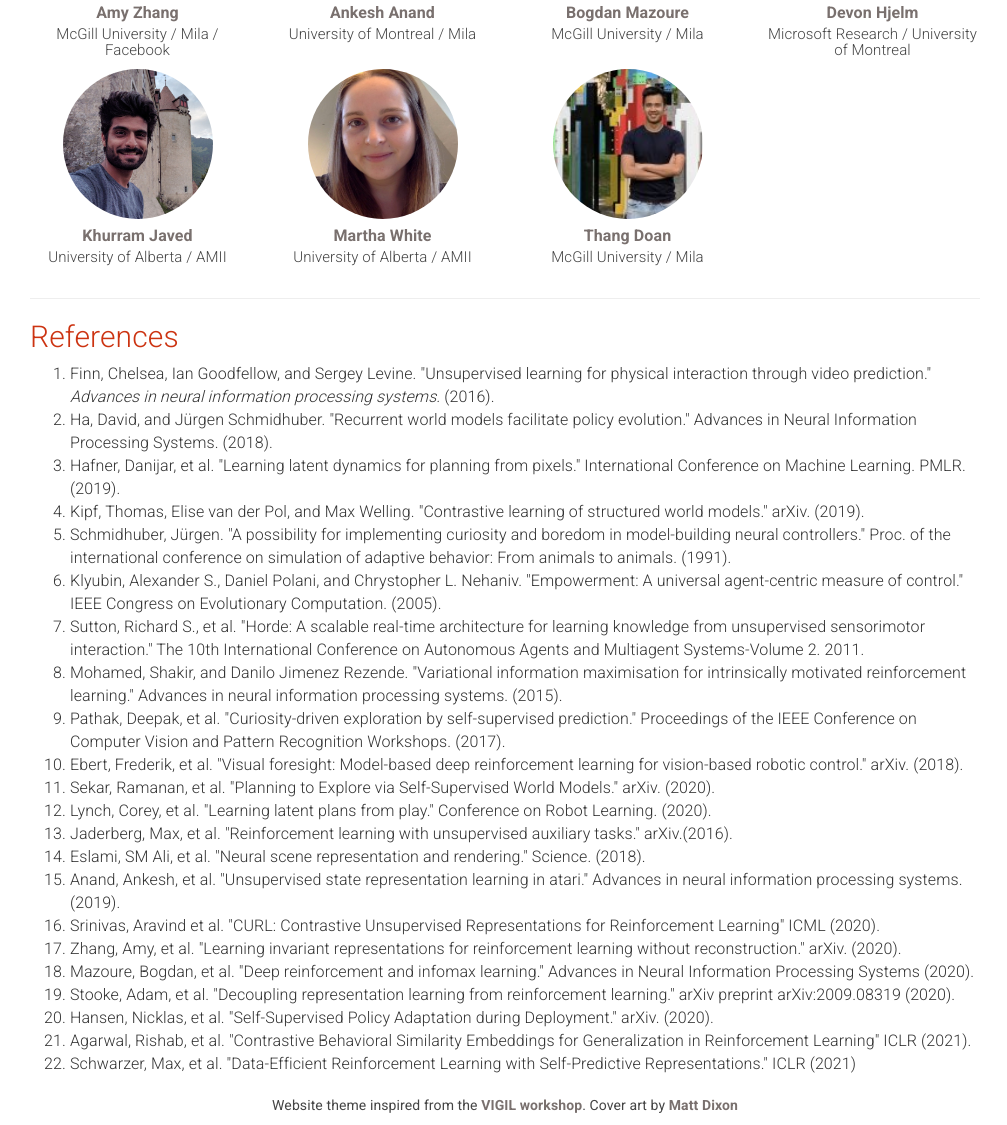
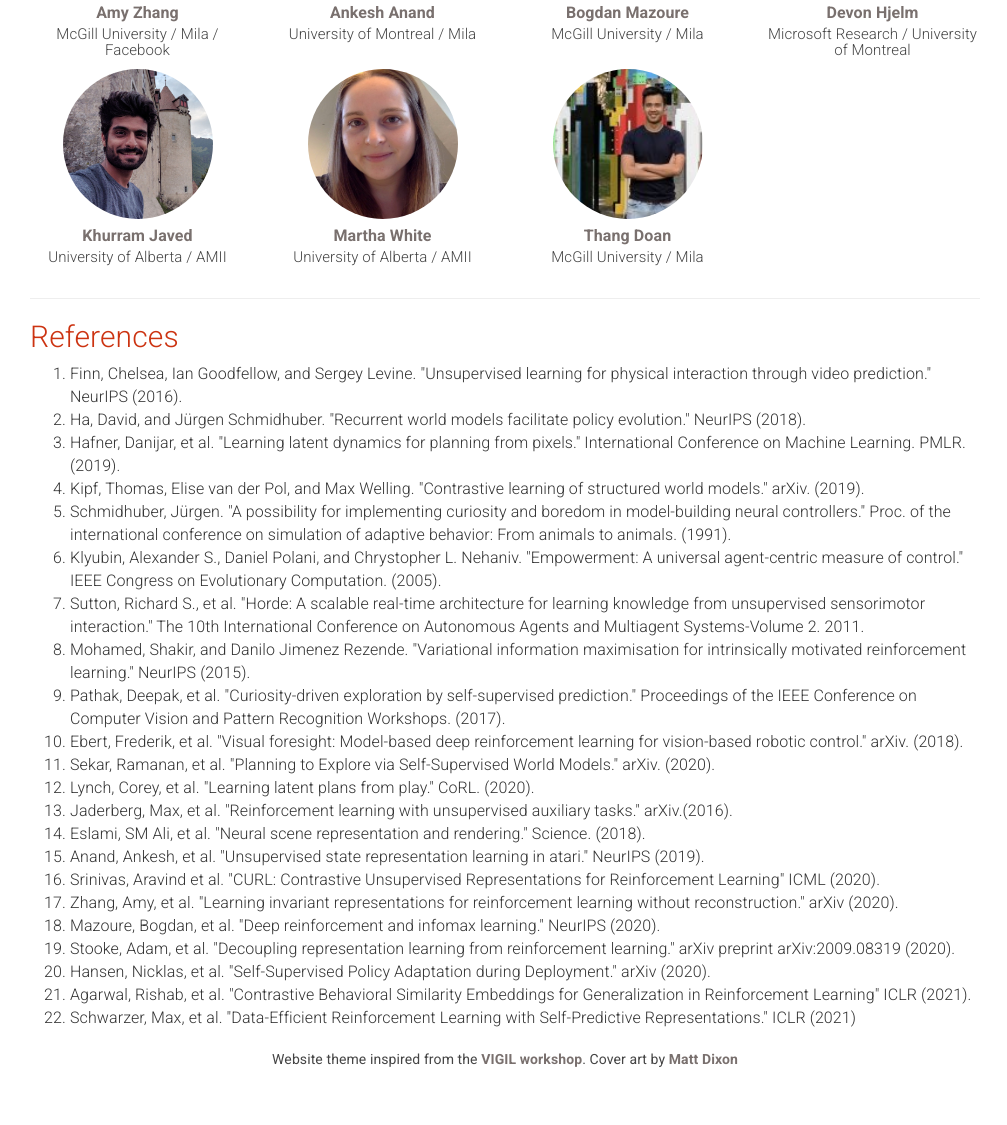
Before and after one commit to sslrlworkshop/sslrlworkshop.github.io, a Jekyll site: the page built from _pages/home.md, in a window 1280 px wide and 1400 px high, scrolled down 2736 px, cut to the strip 275-1400 px from the top of the window. Shown: the whole strip, without its empty margins (135-1142 px from the left). Built offline with Jekyll 4.4.1, drawn with Linux system fonts in a browser that asks for light colours; after the commit the page ends 4090 px from its top, so only the background shows below that.

Commit message:
Formatting changes in references

```diff
--- a/_pages/home.md
+++ b/_pages/home.md
@@ -307,26 +307,26 @@ acknowledgements: ""
 <div class="row">
   <div class="col-md-12">
     <ol>
-<li>Finn, Chelsea, Ian Goodfellow, and Sergey Levine. "Unsupervised learning for physical interaction through video prediction." <i>Advances in neural information processing systems.</i> (2016).</li>
-<li>Ha, David, and Jürgen Schmidhuber. "Recurrent world models facilitate policy evolution." Advances in Neural Information Processing Systems. (2018). </li>
+<li>Finn, Chelsea, Ian Goodfellow, and Sergey Levine. "Unsupervised learning for physical interaction through video prediction." NeurIPS (2016).</li>
+<li>Ha, David, and Jürgen Schmidhuber. "Recurrent world models facilitate policy evolution." NeurIPS (2018). </li>
 <li>Hafner, Danijar, et al. "Learning latent dynamics for planning from pixels." International Conference on Machine Learning. PMLR.  (2019).  </li>
 <li>Kipf, Thomas, Elise van der Pol, and Max Welling. "Contrastive learning of structured world models." arXiv.  (2019). </li>
 <li>Schmidhuber, Jürgen. "A possibility for implementing curiosity and boredom in model-building neural controllers." Proc. of the international conference on simulation of adaptive behavior: From animals to animals.  (1991). </li>
 <li>Klyubin, Alexander S., Daniel Polani, and Chrystopher L. Nehaniv. "Empowerment: A universal agent-centric measure of control." IEEE Congress on Evolutionary Computation.  (2005). </li>
 <li>Sutton, Richard S., et al. "Horde: A scalable real-time architecture for learning knowledge from unsupervised sensorimotor interaction." The 10th International Conference on Autonomous Agents and Multiagent Systems-Volume 2. 2011. </li>
-<li>Mohamed, Shakir, and Danilo Jimenez Rezende. "Variational information maximisation for intrinsically motivated reinforcement learning." Advances in neural information processing systems.  (2015). </li>
+<li>Mohamed, Shakir, and Danilo Jimenez Rezende. "Variational information maximisation for intrinsically motivated reinforcement learning." NeurIPS (2015). </li>
 <li>Pathak, Deepak, et al. "Curiosity-driven exploration by self-supervised prediction." Proceedings of the IEEE Conference on Computer Vision and Pattern Recognition Workshops.  (2017). </li>
 <li>Ebert, Frederik, et al. "Visual foresight: Model-based deep reinforcement learning for vision-based robotic control." arXiv.  (2018). </li>
 <li>Sekar, Ramanan, et al. "Planning to Explore via Self-Supervised World Models." arXiv.  (2020). </li>
-<li>Lynch, Corey, et al. "Learning latent plans from play." Conference on Robot Learning. (2020). </li>
+<li>Lynch, Corey, et al. "Learning latent plans from play." CoRL. (2020). </li>
 <li>Jaderberg, Max, et al. "Reinforcement learning with unsupervised auxiliary tasks." arXiv.(2016). </li>
 <li>Eslami, SM Ali, et al. "Neural scene representation and rendering." Science. (2018). </li>
-<li>Anand, Ankesh, et al. "Unsupervised state representation learning in atari." Advances in neural information processing systems. (2019). </li>
+<li>Anand, Ankesh, et al. "Unsupervised state representation learning in atari." NeurIPS (2019). </li>
 <li>Srinivas, Aravind et al. "CURL: Contrastive Unsupervised Representations for Reinforcement Learning" ICML (2020). </li>
-<li>Zhang, Amy, et al. "Learning invariant representations for reinforcement learning without reconstruction." arXiv.  (2020).  </li>
-<li>Mazoure, Bogdan, et al. "Deep reinforcement and infomax learning." Advances in Neural Information Processing Systems (2020). </li>
+<li>Zhang, Amy, et al. "Learning invariant representations for reinforcement learning without reconstruction." arXiv (2020).  </li>
+<li>Mazoure, Bogdan, et al. "Deep reinforcement and infomax learning." NeurIPS (2020). </li>
 <li> Stooke, Adam, et al. "Decoupling representation learning from reinforcement learning." arXiv preprint arXiv:2009.08319 (2020). </li>
-<li>Hansen, Nicklas, et al. "Self-Supervised Policy Adaptation during Deployment." arXiv. (2020). </li>
+<li>Hansen, Nicklas, et al. "Self-Supervised Policy Adaptation during Deployment." arXiv (2020). </li>
 <li> Agarwal, Rishab, et al. "Contrastive Behavioral Similarity Embeddings for Generalization in Reinforcement Learning" ICLR (2021). </li>
 <li>Schwarzer, Max, et al. "Data-Efficient Reinforcement Learning with Self-Predictive Representations." ICLR (2021) </li>
 
```
